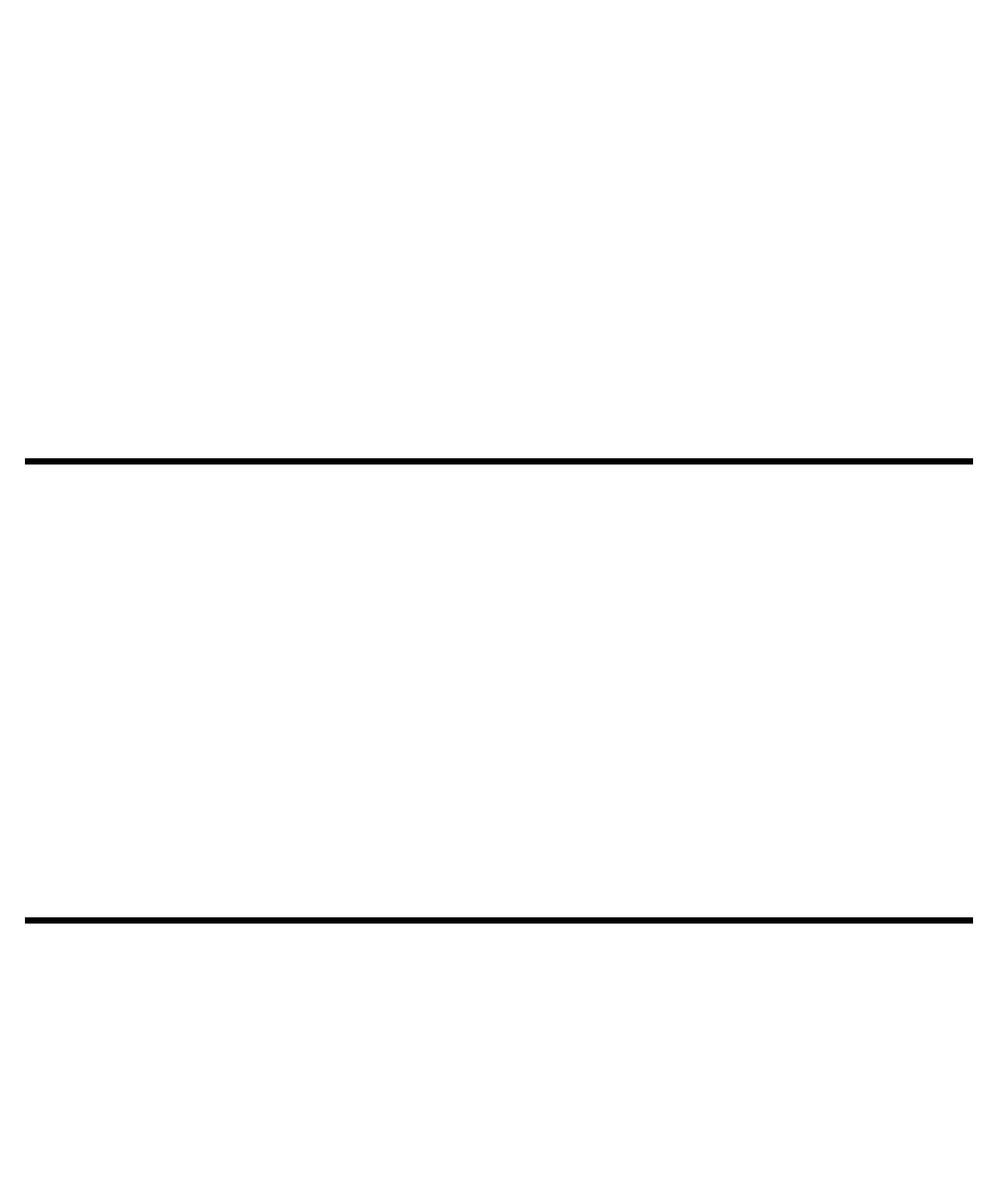
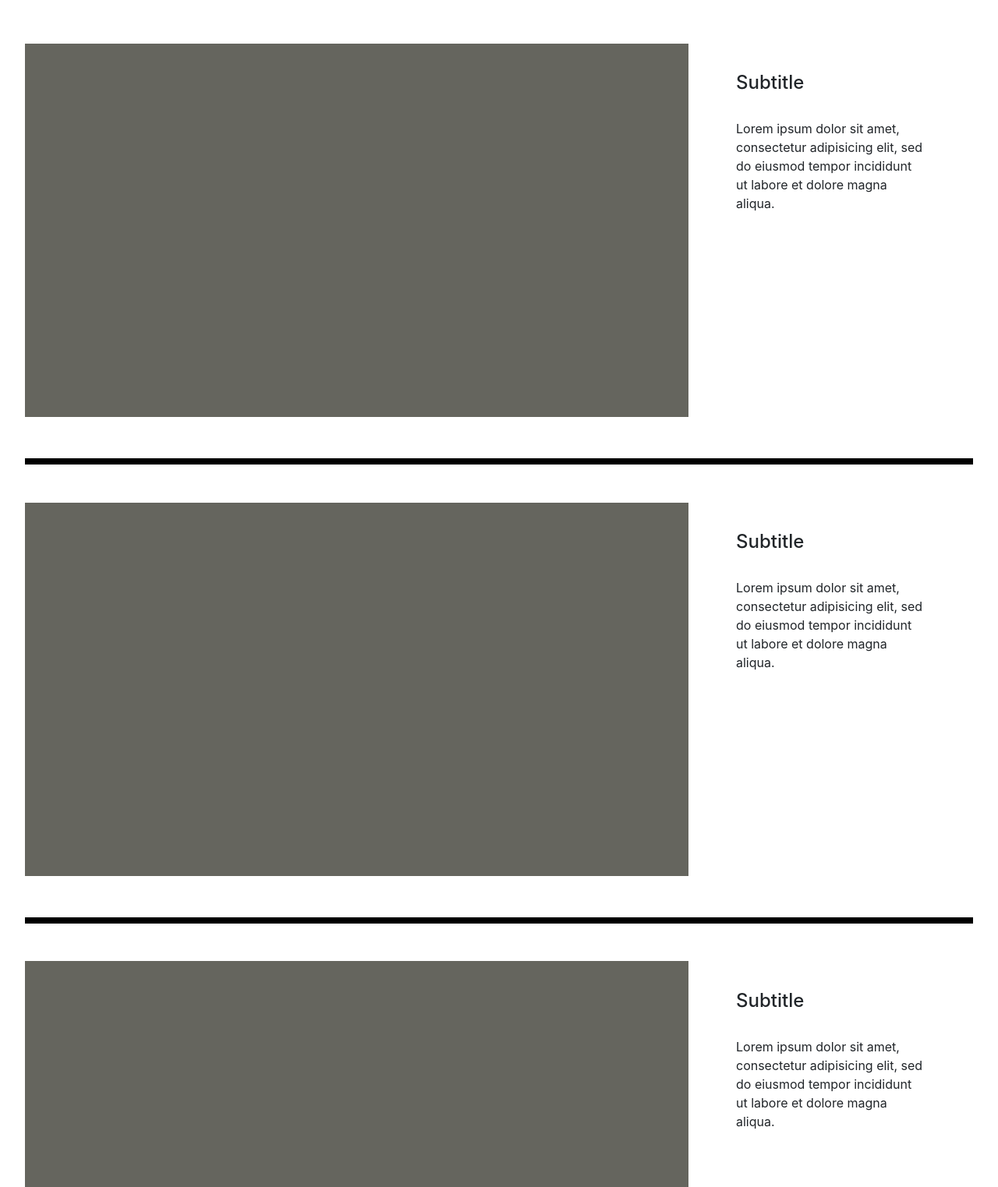
Before and after one commit to reddyadi/YoobeeStudents-DataVisualtisation-GoogleCharts, a website: page index.html in a window 1280 px wide. Shown: the part 77-1600 px from the top of the page at 78% size. Drawn offline with nearby package versions, Linux system fonts and the light colour scheme.

Commit message:
Style done

```diff
--- a/css/style.css
+++ b/css/style.css
@@ -16,13 +16,46 @@
   width: 100%;
   /* background-color: #C0C0C0; */
   border-bottom: 8px solid black;
-
+  margin-bottom: 2%;
 }
 
 #mainContainer .graph-border {
   margin-top: 4%;
 }
 
-#mainContainer .graphContainer .graphSize {
+#mainContainer .graphContainer #graph1 {
+  height: 90%;
+  width: 70%;
+  background-color: #65655E;
+  float: left;
+}
 
+#mainContainer .graphContainer #graph2 {
+  height: 90%;
+  width: 70%;
+  background-color: #65655E;
+  float: left;
 }
+
+#mainContainer .graphContainer #graph3 {
+  height: 90%;
+  width: 70%;
+  background-color: #65655E;
+  float: left;
+}
+
+#mainContainer .graphContainer #graph4 {
+  height: 90%;
+  width: 70%;
+  background-color: #65655E;
+  float: left;
+}
+
+#mainContainer .graphContainer .textContainer {
+  float: left;
+  margin-left: 5%;
+  margin-top: 3%;
+  /* background-color: #B79492; */
+  height: 70%;
+  width: 20%;
+}
--- a/index.html
+++ b/index.html
@@ -7,6 +7,7 @@
     <title>Your Story</title>
   </head>
   <body>
+
     <!-- MASTER BRANCH -->
 
     <!-- Header Container -->
@@ -19,27 +20,40 @@
     <!-- Graph Container -->
 
     <div id="mainContainer">
-      <div class="graph">
-
-      </div>
         <div class="graphContainer">
-          <div class"graphSize" id="graph1">
-
+          <div class"graph" id="graph1"></div>
+          <div class="textContainer">
+            <h4>Subtitle</h4>
+            <br>
+            <p>Lorem ipsum dolor sit amet, consectetur adipisicing elit, sed do eiusmod
+              tempor incididunt ut labore et dolore magna aliqua.</p>
           </div>
         </div>
         <div class="graphContainer graph-border">
-          <div class"graphSize" id="graph2">
-
+          <div class"graph" id="graph2"></div>
+          <div class="textContainer">
+            <h4>Subtitle</h4>
+            <br>
+            <p>Lorem ipsum dolor sit amet, consectetur adipisicing elit, sed do eiusmod
+              tempor incididunt ut labore et dolore magna aliqua.</p>
           </div>
         </div>
         <div class="graphContainer graph-border">
-          <div class"graphSize" id="graph3">
-
+          <div class"graph" id="graph3"></div>
+          <div class="textContainer">
+            <h4>Subtitle</h4>
+            <br>
+            <p>Lorem ipsum dolor sit amet, consectetur adipisicing elit, sed
+               do eiusmod tempor incididunt ut labore et dolore magna aliqua.</p>
           </div>
         </div>
         <div class="graphContainer graph-border">
-          <div class"graphSize" id="graph4">
-
+          <div class"graph" id="graph4"></div>
+          <div class="textContainer">
+            <h4>Subtitle</h4>
+            <br>
+            <p>Lorem ipsum dolor sit amet, consectetur adipisicing elit, sed do eiusmod
+              tempor incididunt ut labore et dolore magna aliqua.</p>
           </div>
         </div>
     </div>
```
Also changed, not shown: GruntFile.js (added, +15 -0 lines).
